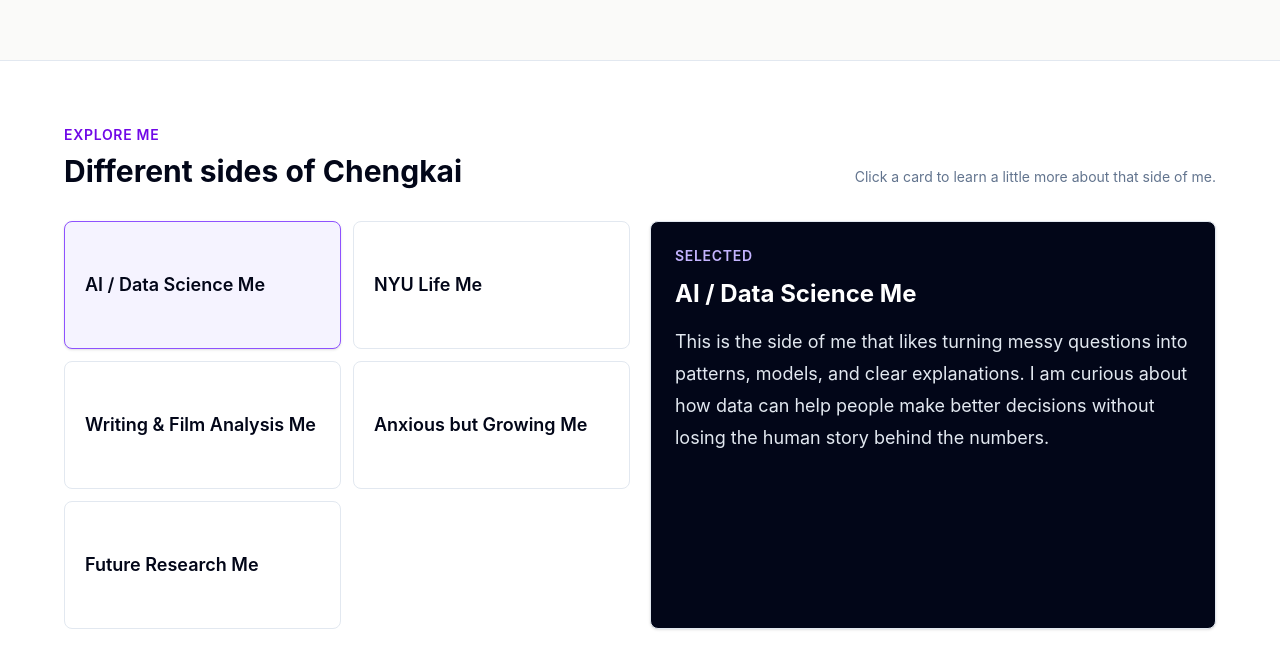
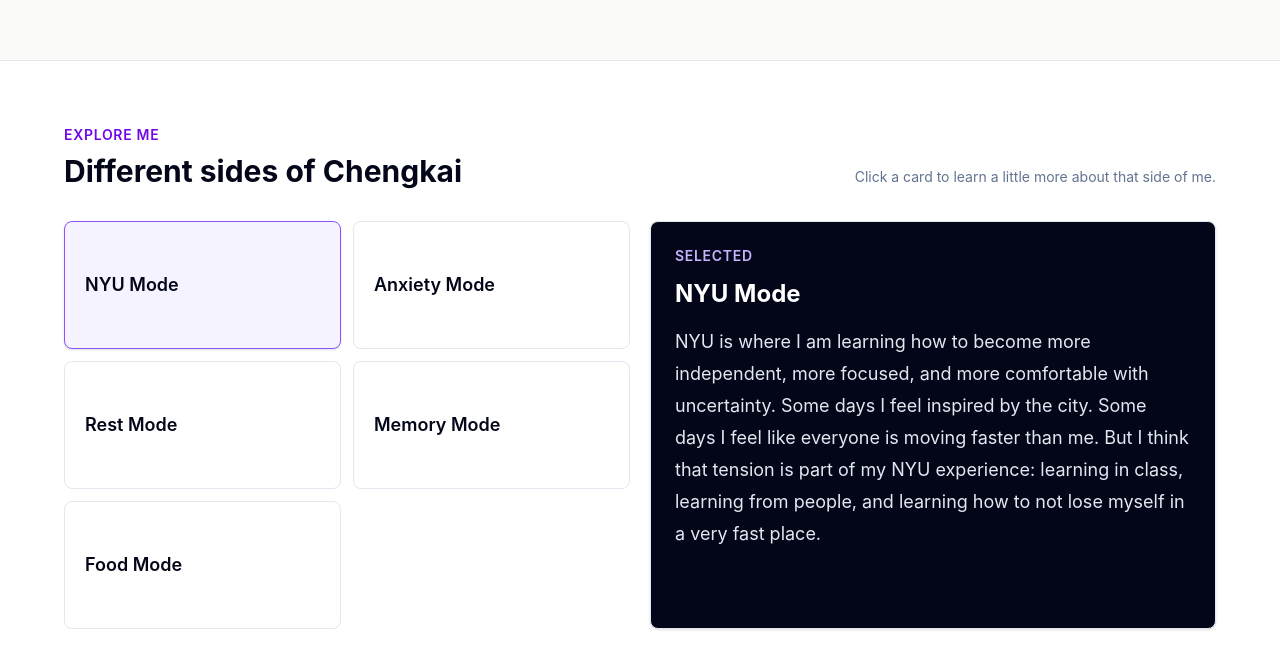
Before and after one commit to EricCaick0226/Caios-public, a React (Vite) app: page / in a window 1280 px wide. Shown: the part 740-1409 px from the top of the page. Built offline with nearby package versions, Linux system fonts and the light colour scheme.

Commit message:
Update personal explore cards

```diff
--- a/src/data.js
+++ b/src/data.js
@@ -1,32 +1,37 @@
 export const exploreCards = [
   {
-    id: 'ai-data-science',
-    title: 'AI / Data Science Me',
+    id: 'nyu-mode',
+    title: 'NYU Mode',
+    subtitle: 'Trying to grow in a city that never slows down.',
     description:
-      'This is the side of me that likes turning messy questions into patterns, models, and clear explanations. I am curious about how data can help people make better decisions without losing the human story behind the numbers.',
+      'NYU is where I am learning how to become more independent, more focused, and more comfortable with uncertainty. Some days I feel inspired by the city. Some days I feel like everyone is moving faster than me. But I think that tension is part of my NYU experience: learning in class, learning from people, and learning how to not lose myself in a very fast place.',
   },
   {
-    id: 'nyu-life',
-    title: 'NYU Life Me',
+    id: 'anxiety-mode',
+    title: 'Anxiety Mode',
+    subtitle: 'Overthinking, but still moving.',
     description:
-      'This side is about learning, friendships, city energy, late walks, busy schedules, and figuring out who I am while studying at NYU. It is where independence and uncertainty meet real daily life.',
+      'I overthink because I care. I think a lot about school, the future, internships, research, and whether I am moving fast enough. I am not trying to pretend that I am always calm. I am learning how to turn anxiety into smaller steps, better questions, and a little more structure. This mode is not the most polished version of me, but it is probably one of the most honest.',
   },
   {
-    id: 'writing-film-analysis',
-    title: 'Writing & Film Analysis Me',
+    id: 'rest-mode',
+    title: 'Rest Mode',
+    subtitle: 'The side of me that is learning how to pause.',
     description:
-      'This is the side of me that slows down and pays attention to scenes, symbols, characters, and language. I like using writing and film analysis to understand emotions that are hard to say directly.',
+      'Rest does not come naturally to me. Sometimes even when I am resting, my brain is still trying to make a plan. But I am learning that doing nothing is not always wasting time. Walking around the city, listening to music, watching something, eating slowly, or just staying quiet for a while can also be part of growing.',
   },
   {
-    id: 'anxious-growing',
-    title: 'Anxious but Growing Me',
+    id: 'memory-mode',
+    title: 'Memory Mode',
+    subtitle: 'The past version of me that still explains a lot.',
     description:
-      'This side is honest about overthinking, pressure, and self-doubt, but it is also about practicing courage. I am learning to move forward even when I do not feel fully ready yet.',
+      'I did not arrive here with everything figured out. A lot of who I am comes from trying to catch up, trying to prove that I can learn hard things, and slowly building confidence from the ground up. My past self was not always confident, but he kept going. I think I owe him more credit than I usually give him.',
   },
   {
-    id: 'future-research',
-    title: 'Future Research Me',
+    id: 'food-mode',
+    title: 'Food Mode',
+    subtitle: 'Probably the easiest way to understand me.',
     description:
-      'This is the version of me looking toward deeper questions, better methods, and meaningful research. I want to build knowledge that is rigorous, useful, and connected to real people.',
+      'Food is one of the simplest ways I connect with a place and with people. A good meal can make a stressful day feel less dramatic. I like the small rituals around food: deciding where to go, walking there, sharing something, trying something new, or returning to the same comfort place again and again. Not everything about life needs to be optimized. Some things should just taste good.',
   },
 ]
```
